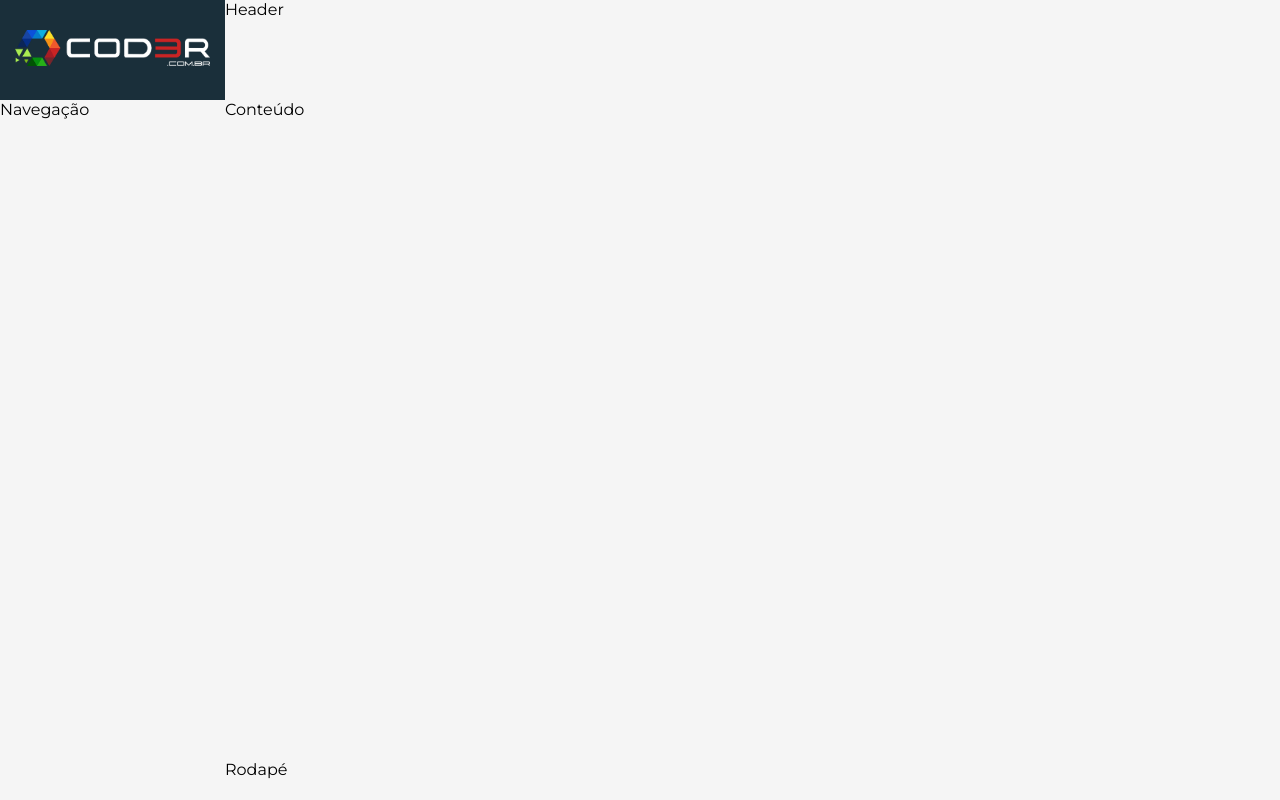
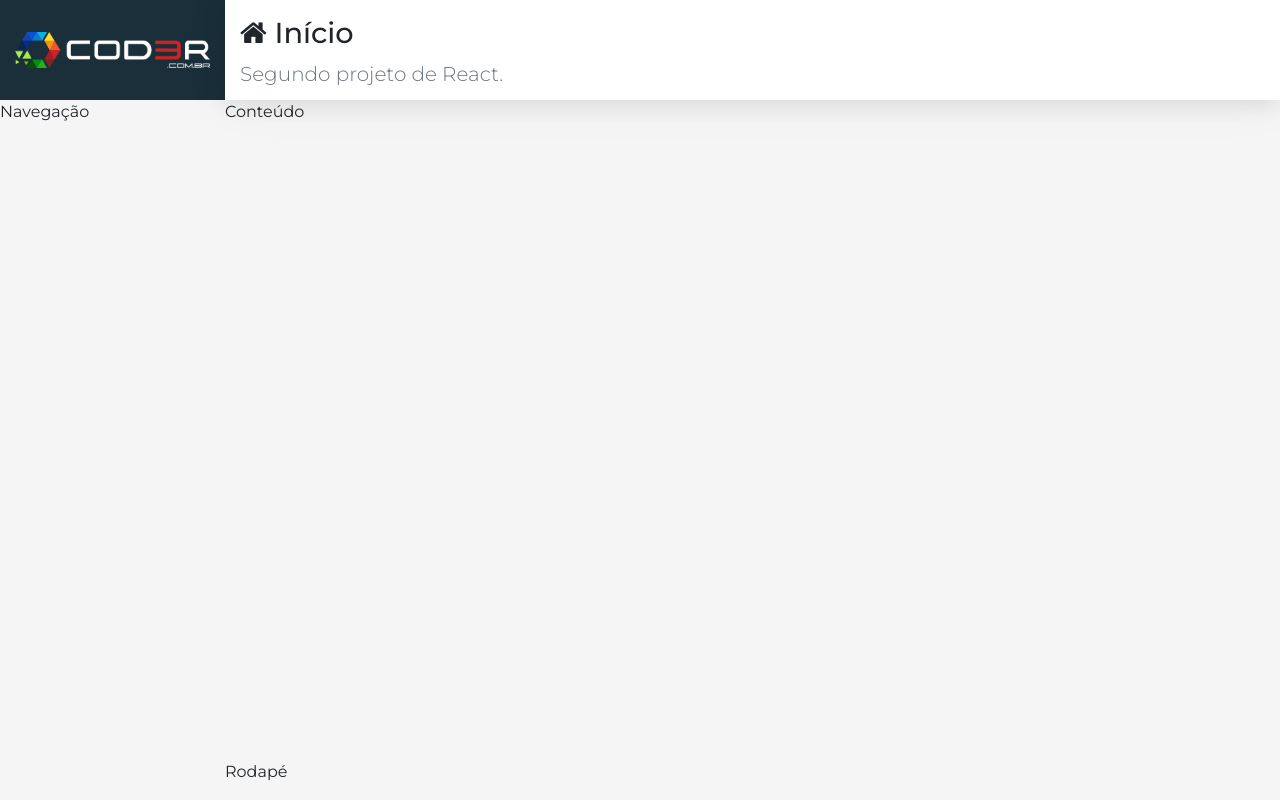
Before and after one commit to eric-moniz/cadastro-usuarios, a React (Create React App) app in the folder frontend/: page / in a window 1280 px wide. Built offline with nearby package versions, Linux system fonts and the light colour scheme.

Commit message:
Componente Cabeçalho

```diff
--- a/frontend/src/components/templates/Header.css
+++ b/frontend/src/components/templates/Header.css
@@ -0,0 +1,11 @@
+header.header {
+  background-color: #fff;
+  padding: 0px 15px;
+  overflow: hidden;
+  white-space: nowrap;
+  box-shadow: var(--shadow);
+}
+
+header.header h1 {
+  font-size: 1.8em;
+}
--- a/frontend/src/components/templates/Header.jsx
+++ b/frontend/src/components/templates/Header.jsx
@@ -1,9 +1,15 @@
+import './Header.css';
 import React from 'react';
 
-import './Header.css';
-
 const Header = (props) => {
-  return <header className="header">Header</header>;
+  return (
+    <header className="header d-none d-sm-flex flex-column">
+      <h1 className="mt-3">
+        <i className={`fa fa-${props.icon}`}></i> {props.title}
+      </h1>
+      <p className="lead text-muted">{props.subtitle}</p>
+    </header>
+  );
 };
 
 export default Header;
--- a/frontend/src/components/templates/Main.jsx
+++ b/frontend/src/components/templates/Main.jsx
@@ -1,10 +1,11 @@
+import './Main.css';
 import React from 'react';
-
-import './Main.css';
+import Header from './Header';
 
 const Main = (props) => {
   return (
     <React.Fragment>
+      <Header {...props} />
       <main className="content">Conteúdo</main>
     </React.Fragment>
   );
--- a/frontend/src/main/App.jsx
+++ b/frontend/src/main/App.jsx
@@ -1,3 +1,5 @@
+import 'bootstrap/dist/css/bootstrap.min.css';
+import 'font-awesome/css/font-awesome.min.css';
 import './App.css';
 import React from 'react';
 
@@ -5,15 +7,13 @@ import Footer from '../components/templates/Footer';
 import Logo from '../components/templates/Logo';
 import Main from '../components/templates/Main';
 import Nav from '../components/templates/Nav';
-import Header from '../components/templates/Header';
 
 const App = (props) => {
   return (
     <div className="app">
       <Logo />
       <Nav />
-      <Header />
-      <Main />
+      <Main icon="home" title="Início" subtitle="Segundo projeto de React." />
       <Footer />
     </div>
   );
```
